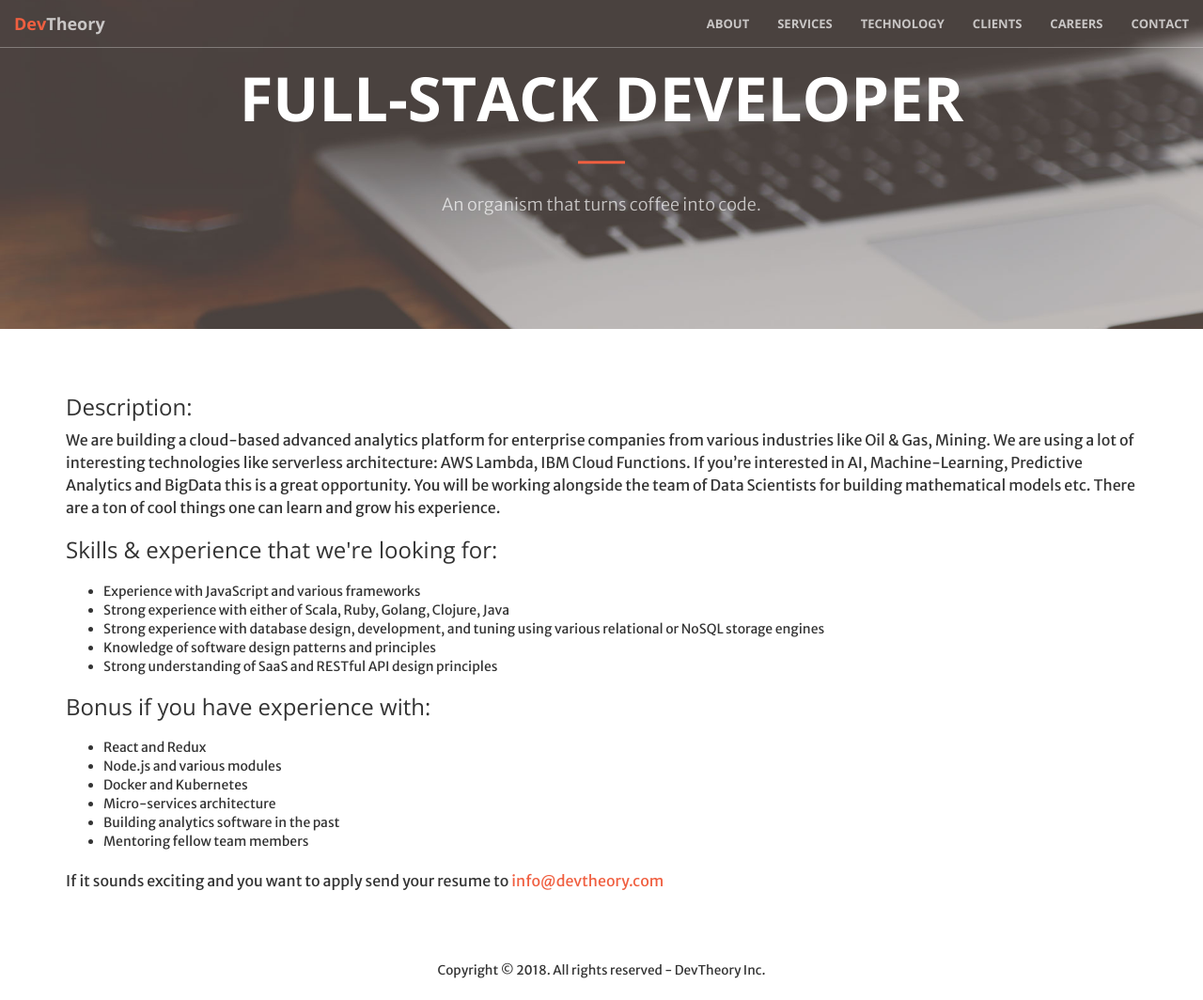
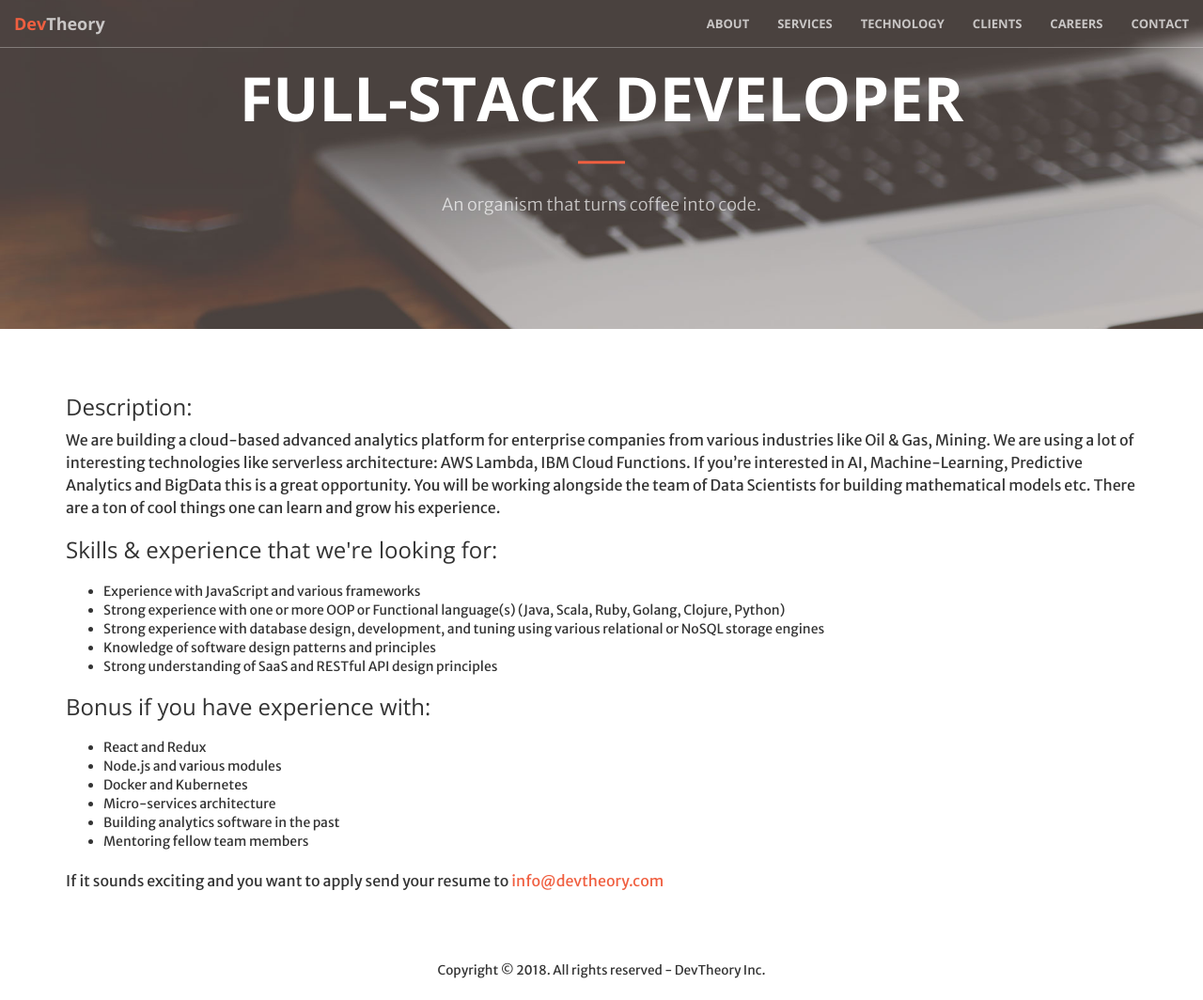
Before and after one commit to dev-theory/dev-theory.github.io, a Jekyll site: the page built from careers/full-stack-developer.html, in a window 1280 px wide and 1064 px high. Shown: the whole window at 94% size. Built offline with Jekyll 4.4.1, drawn with Linux system fonts in a browser that asks for light colours.

Commit message:
fix(careers): update requirements

```diff
--- a/careers/full-stack-developer.html
+++ b/careers/full-stack-developer.html
@@ -10,7 +10,7 @@ title: Full-Stack Developer
     <p>
       <ul>
         <li>Experience with JavaScript and various frameworks</li>
-        <li>Strong experience with either of Scala, Ruby, Golang, Clojure, Java</li>
+        <li>Strong experience with one or more OOP or Functional language(s) (Java, Scala, Ruby, Golang, Clojure, Python)</li>
         <li>Strong experience with database design, development, and tuning using various relational or NoSQL storage engines</li>
         <li>Knowledge of software design patterns and principles</li>
         <li>Strong understanding of SaaS and RESTful API design principles</li>
```
